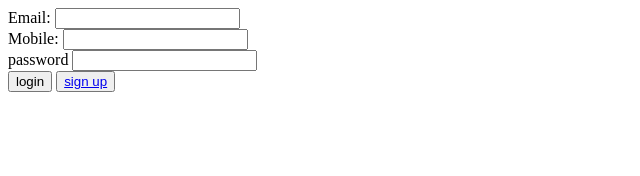
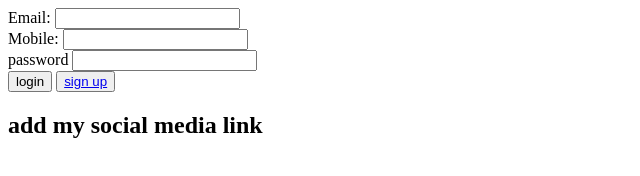
Before and after one commit to Shashankabbigeri/iseprocessworkshop, a plain HTML site: page login.html in a window 1280 px wide. Shown: the whole page, without its empty margins (0-640 px from the left). Drawn offline with Linux system fonts and the light colour scheme.

Commit message:
added my social media

```diff
--- a/login.html
+++ b/login.html
@@ -14,5 +14,6 @@
     <input type="text" id="password"name="password" requried><br>
     <button>login</button>
     <button><a href="index.html">sign up</a></button>
+    <h2> add my social media link</h2>
 </body>
 </html>
```
Also changed, not shown: index.html (+1 -0 lines).
